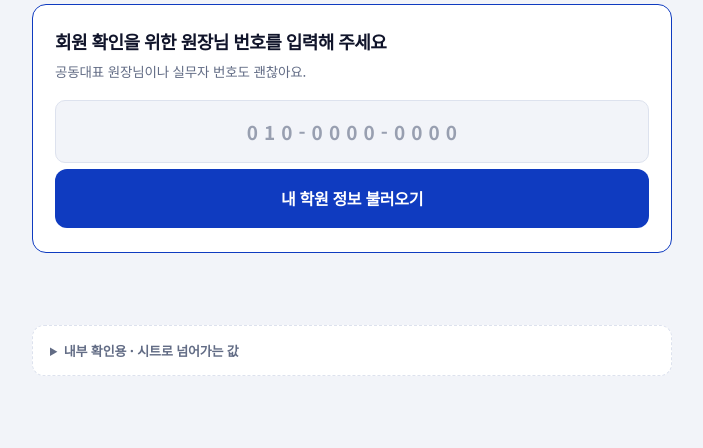
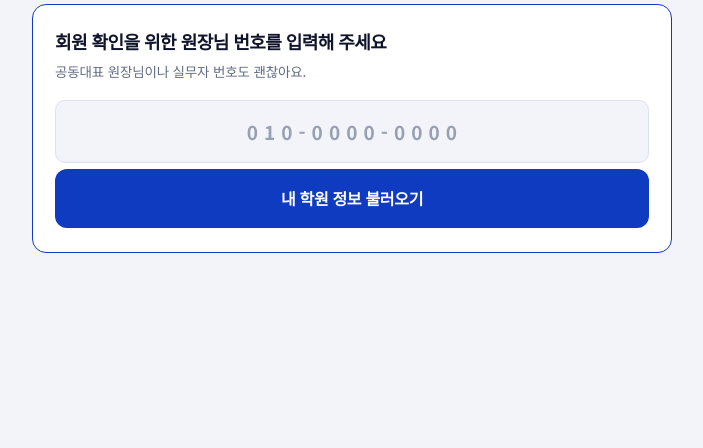
Before and after one commit to clubhawaii/clubhawaii-book-order, a plain HTML site: page index.html in a window 1280 px wide. Shown: the part 1108-1556 px from the top of the page, without its empty margins (288-991 px from the left). After the commit the page ends 1433 px from the top, so only its background shows below. Drawn offline with Linux system fonts and the light colour scheme.

Commit message:
Remove internal verification details from index.html
Removed development section for internal value verification.

```diff
--- a/index.html
+++ b/index.html
@@ -624,13 +624,6 @@ textarea{min-height:96px; resize:vertical; line-height:1.6}
   <button data-s="4">완료</button>
 </nav>
 
-<div class="dev">
-  <details>
-    <summary>내부 확인용 · 시트로 넘어가는 값</summary>
-    <pre id="devOut">주문을 완료하면 여기에 표시됩니다.</pre>
-  </details>
-</div>
-
 <script>
 /* =======================================================================
    데모용 회원 DB — 실제 배포 시 이 블록은 통째로 삭제하고
@@ -981,7 +974,6 @@ $("submitBtn").addEventListener("click", function(){
   };
 
   /* 실제 배포 시: fetch(APPS_SCRIPT_URL, {method:"POST", body:JSON.stringify(payload)}) */
-  $("devOut").textContent = JSON.stringify(payload, null, 2);
   $("doneOid").textContent = "주문번호 " + oid;
   $("doneAmt").textContent = won(p.total);
   try{ localStorage.removeItem("bf-draft"); }catch(e){}
```
